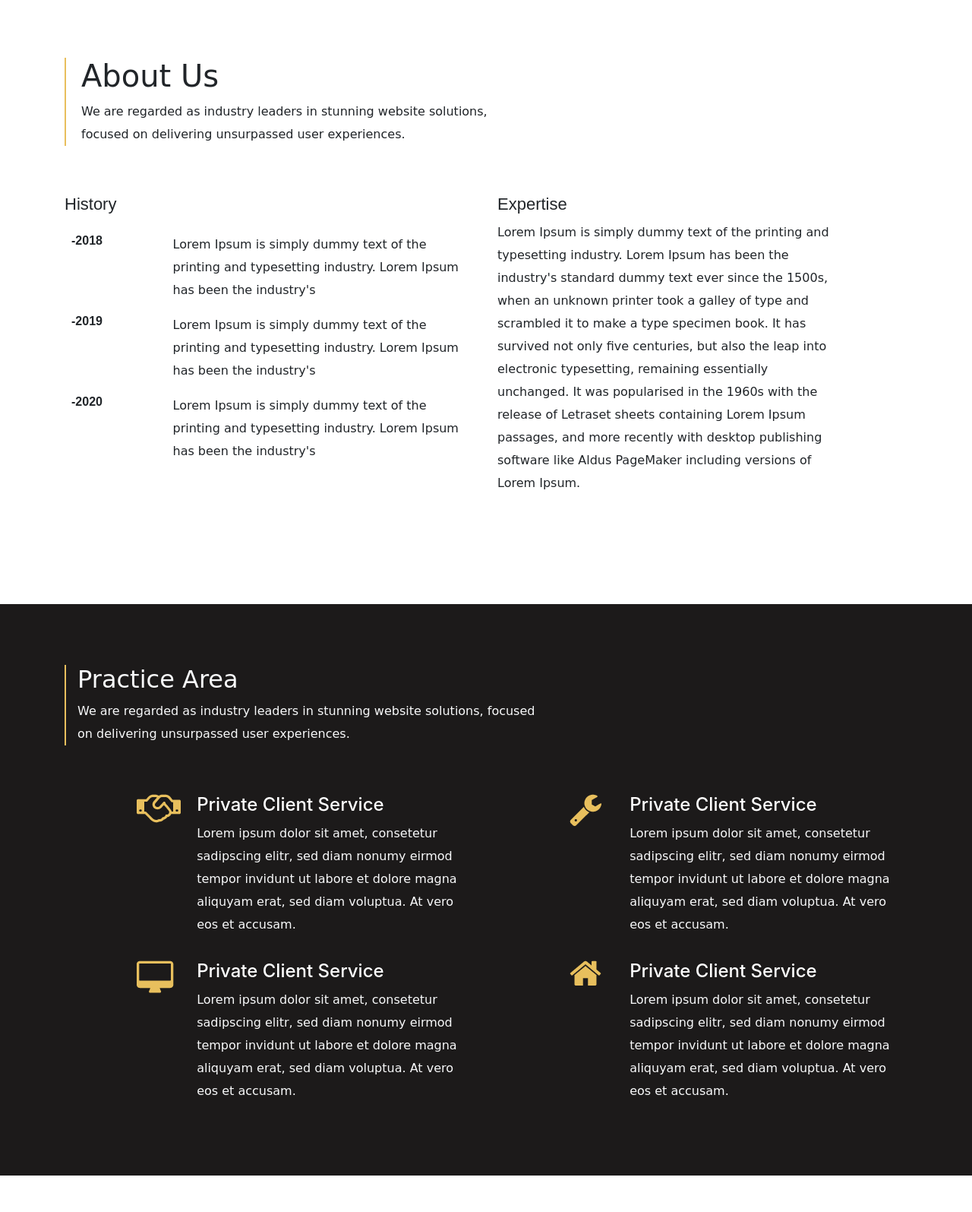
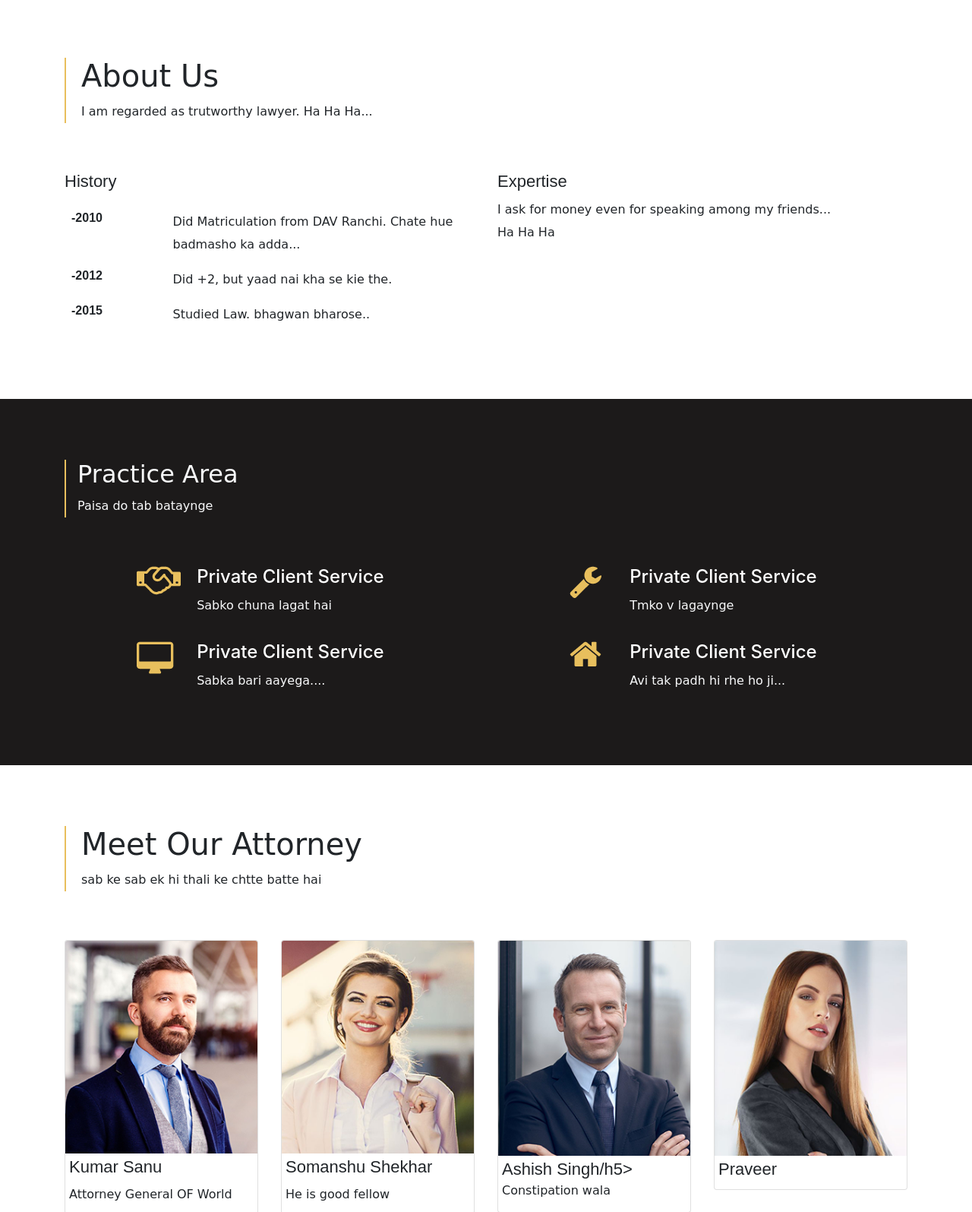
Before and after one commit to adv-kumarsanu/profile, a plain HTML site: page index.html in a window 1280 px wide. Shown: the part 660-2255 px from the top of the page at 76% size. Drawn offline with Linux system fonts and the light colour scheme; a script that the page names is missing; a web font is replaced by a local one.

Commit message:
Update index.html

```diff
--- a/index.html
+++ b/index.html
@@ -94,7 +94,7 @@
         <div class="row">
           <div class="col-md-5 offset-md-2">
             <div class="hero-heading">
-              <h1 class="text-light">Adam Suaerez</h1>
+              <h1 class="text-light">Kumar Sanu</h1>
               <h5 class="text-light">Lawyer</h5>
             </div>
           </div>
@@ -116,8 +116,7 @@
           <div class="about-heading wow fadeInLeft">
             <h1>About Us</h1>
             <p>
-              We are regarded as industry leaders in stunning website solutions, focused on delivering unsurpassed user
-              experiences.
+              I am regarded as trutworthy lawyer. Ha Ha Ha...
             </p>
           </div>
         </div>
@@ -132,36 +131,33 @@
           <!-- History 1 Start-->
           <div class="row pt-3">
             <div class="col-md-3 pl-4">
-              <h6>-2018</h6>
+              <h6>-2010</h6>
             </div>
             <div class="col-md-9">
               <p>
-                Lorem Ipsum is simply dummy text of the printing and typesetting industry. Lorem Ipsum has been the
-                industry's
+                Did Matriculation from DAV Ranchi. Chate hue badmasho ka adda...
               </p>
             </div>
             <!-- History 1 End-->
 
             <!-- History 2 Start-->
             <div class="col-md-3 pl-4">
-              <h6>-2019</h6>
+              <h6>-2012</h6>
             </div>
             <div class="col-md-9">
               <p>
-                Lorem Ipsum is simply dummy text of the printing and typesetting industry. Lorem Ipsum has been the
-                industry's
+                Did +2, but yaad nai kha se kie the.
               </p>
             </div>
             <!-- History 2 End-->
 
             <!-- History 3 Start-->
             <div class="col-md-3 pl-4">
-              <h6>-2020</h6>
+              <h6>-2015</h6>
             </div>
             <div class="col-md-9">
               <p>
-                Lorem Ipsum is simply dummy text of the printing and typesetting industry. Lorem Ipsum has been the
-                industry's
+                Studied Law. bhagwan bharose..
               </p>
             </div>
           </div>
@@ -172,12 +168,8 @@
         <div class="col-md-5 pb-5 expertise">
           <h5>Expertise</h5>
           <p>
-            Lorem Ipsum is simply dummy text of the printing and typesetting industry. Lorem Ipsum has been the
-            industry's standard dummy text ever since the 1500s, when an unknown printer took a galley of type and
-            scrambled it to make a type specimen book. It has survived not only five centuries, but also the leap into
-            electronic typesetting, remaining essentially unchanged. It was popularised in the 1960s with the release of
-            Letraset sheets containing Lorem Ipsum passages, and more recently with desktop publishing software like
-            Aldus PageMaker including versions of Lorem Ipsum.
+            I ask for money even for speaking among my friends...
+Ha Ha Ha
           </p>
         </div>
         <!-- Expertise End -->
@@ -195,8 +187,7 @@
         <div class="col-lg-7">
           <div class="practice-heading wow fadeInLeft">
             <h2 class="text-light">Practice Area</h2>
-            <p>We are regarded as industry leaders in stunning website solutions, focused on delivering unsurpassed user
-              experiences.</p>
+            <p>Paisa do tab bataynge</p>
           </div>
         </div>
       </div>
@@ -213,8 +204,7 @@
             <div class="col-md-10">
               <h4>Private Client Service</h4>
               <p>
-                Lorem ipsum dolor sit amet, consetetur sadipscing elitr, sed diam nonumy eirmod tempor invidunt ut
-                labore et dolore magna aliquyam erat, sed diam voluptua. At vero eos et accusam.
+                Sabko chuna lagat hai
               </p>
             </div>
           </div>
@@ -230,8 +220,7 @@
             <div class="col-md-10">
               <h4>Private Client Service</h4>
               <p>
-                Lorem ipsum dolor sit amet, consetetur sadipscing elitr, sed diam nonumy eirmod tempor invidunt ut
-                labore et dolore magna aliquyam erat, sed diam voluptua. At vero eos et accusam.
+                Tmko v lagaynge
               </p>
             </div>
           </div>
@@ -249,8 +238,7 @@
             <div class="col-md-10">
               <h4>Private Client Service</h4>
               <p>
-                Lorem ipsum dolor sit amet, consetetur sadipscing elitr, sed diam nonumy eirmod tempor invidunt ut
-                labore et dolore magna aliquyam erat, sed diam voluptua. At vero eos et accusam.
+                Sabka bari aayega....
               </p>
             </div>
           </div>
@@ -266,8 +254,7 @@
             <div class="col-md-10">
               <h4>Private Client Service</h4>
               <p>
-                Lorem ipsum dolor sit amet, consetetur sadipscing elitr, sed diam nonumy eirmod tempor invidunt ut
-                labore et dolore magna aliquyam erat, sed diam voluptua. At vero eos et accusam.
+               Avi tak padh hi rhe ho ji...
               </p>
             </div>
           </div>
@@ -288,8 +275,7 @@
           <!-- Lawyers Heading Start -->
           <div class="lawyers-heading wow fadeInLeft">
             <h1>Meet Our Attorney</h1>
-            <p>We are regarded as industry leaders in stunning website solutions, focused on delivering unsurpassed user
-              experiences.</p>
+            <p>sab ke sab ek hi thali ke chtte batte hai</p>
           </div>
           <!-- Lawyers Heading End -->
         </div>
@@ -304,8 +290,8 @@
           <div class="card">
             <img src="img/team-one.png" alt="Team One" class="card-img-top">
             <div class="card-body">
-              <h5>Adam Suarez</h5>
-              <p>Attorney General</p>
+              <h5>Kumar Sanu</h5>
+              <p>Attorney General OF World</p>
             </div>
           </div>
         </div>
@@ -317,8 +303,8 @@
           <div class="card">
             <img src="img/team-two.png" alt="Team Two" class="card-img-top">
             <div class="card-body">
-              <h5>Lina Suarez</h5>
-              <p>Attorney General</p>
+              <h5>Somanshu Shekhar</h5>
+              <p>He is good fellow</p>
             </div>
           </div>
         </div>
@@ -330,8 +316,8 @@
           <div class="card">
             <img src="img/team-three.png" alt="Team Three" class="card-img-top">
             <div class="card-body">
-              <h5>Jems Snow</h5>
-              <p>Attorney General</p>
+              <h5>Ashish Singh/h5>
+              <p>Constipation wala</p>
             </div>
           </div>
         </div>
@@ -343,12 +329,23 @@
           <div class="card">
             <img src="img/team-four.png" alt="Team Four" class="card-img-top">
             <div class="card-body">
-              <h5>Linister White</h5>
-              <p>Attorney General</p>
+              <h5>Praveer</h5>
+              <p></p>
             </div>
           </div>
         </div>
         <!-- 4th Content End -->
+         <!-- 5th Content Start -->
+        <div class="col-md-3 col-sm-6 downteam">
+          <!-- Card Content -->
+          <div class="card">
+            <img src="img/team-four.png" alt="Team Four" class="card-img-top">
+            <div class="card-body">
+              <h5>Akash</h5>
+              <p>BiBi se pareshan</p>
+            </div>
+          </div>
+        </div>
       </div>
       <!-- Practice Content End -->
     </div>
@@ -363,8 +360,7 @@
         <div class="col-lg-8">
           <div class="clients-heading wow fadeInLeft">
             <h1 class="text-light">Our Clients Say</h1>
-            <p>We are regarded as industry leaders in stunning website solutions, focused on delivering unsurpassed user
-              experiences.</p>
+            <p>Chuna laga dia oye...</p>
           </div>
         </div>
       </div>
@@ -382,12 +378,9 @@
           </div>
           <div class="col-md-6">
             <div class="clients-message p-2 ml-3">
-              <p>Lorem ipsum dolor sit amet, consetetur sadipscing elitr, sed diam nonumy eirmod tempor invidunt ut
-                labore et dolore magna aliquyam erat, sed diam voluptua. At vero eos et accusam et justo duo dolores et
-                ea rebum. Stet clita kasd gubergren, no sea takimata sanctus est Lorem.Lorem ipsum dolor sit amet,
-                consetetur sadipscing elitr, sed diam nonumy eirmod tempor invidunt.</p>
-              <h3 class="text-light">Alon Smith</h3>
-              <h6 class="text-light">CEO of AVC Group</h6>
+              <p>Ab kya like soch rhe hai...</p>
+              <h3 class="text-light">Shekhar</h3>
+              <h6 class="text-light">The Creator</h6>
             </div>
           </div>
         </div>
@@ -402,12 +395,9 @@
           </div>
           <div class="col-md-6">
             <div class="clients-message p-2 ml-3">
-              <p>Lorem ipsum dolor sit amet, consetetur sadipscing elitr, sed diam nonumy eirmod tempor invidunt ut
-                labore et dolore magna aliquyam erat, sed diam voluptua. At vero eos et accusam et justo duo dolores et
-                ea rebum. Stet clita kasd gubergren, no sea takimata sanctus est Lorem.Lorem ipsum dolor sit amet,
-                consetetur sadipscing elitr, sed diam nonumy eirmod tempor invidunt.</p>
-              <h3 class="text-light">Alon Smith</h3>
-              <h6 class="text-light">CEO of AVC Group</h6>
+              <p>To be filled 1.</p>
+              <h3 class="text-light">Ashish</h3>
+              <h6 class="text-light">CEO of Chutia Group</h6>
             </div>
           </div>
         </div>
@@ -422,12 +412,9 @@
           </div>
           <div class="col-md-6">
             <div class="clients-message p-2 ml-3">
-              <p>Lorem ipsum dolor sit amet, consetetur sadipscing elitr, sed diam nonumy eirmod tempor invidunt ut
-                labore et dolore magna aliquyam erat, sed diam voluptua. At vero eos et accusam et justo duo dolores et
-                ea rebum. Stet clita kasd gubergren, no sea takimata sanctus est Lorem.Lorem ipsum dolor sit amet,
-                consetetur sadipscing elitr, sed diam nonumy eirmod tempor invidunt.</p>
-              <h3 class="text-light">Alon Smith</h3>
-              <h6 class="text-light">CEO of AVC Group</h6>
+              <p>TO BE FILLED 2.</p>
+              <h3 class="text-light">sanu</h3>
+              <h6 class="text-light">CEO of ha ha Group</h6>
             </div>
           </div>
         </div>
@@ -448,7 +435,7 @@
         <div class="col-lg-8">
           <div class="publication-heading">
             <h1>Recent Publications</h1>
-            <p>We are regarded as industry leaders in stunning website solutions, focused on delivering unsurpassed user
+            <p>We are regarded as industry leaders , focused on delivering unsurpassed user
               experiences.</p>
           </div>
         </div>
@@ -465,13 +452,11 @@
             <div class="card-body">
               <h4 class="card-title text-secondary">Publication Title</h4>
               <div>
-                <span>by Adam Suaerez</span>
+                <span>by Kumar Sanu</span>
                 <span>18 Feb, 2020</span>
               </div>
               <p class="card-text">
-                Lorem ipsum dolor sit amet, consetetur sadipscing elitr, sed diam nonumy eirmod tempor invidunt ut
-                labore et dolore magna aliquyam erat, sed diam voluptua. At vero eos et accusam et justo duo dolores et
-                ea rebum.
+               To be filled 3.
               </p>
             </div>
             <div class="card-footer">
@@ -491,13 +476,11 @@
             <div class="card-body">
               <h4 class="card-title text-secondary">Publication Title</h4>
               <div class="">
-                <span>by Adam Suaerez</span>
+                <span>by Kumar Sanu</span>
                 <span>18 Feb, 2020</span>
               </div>
               <p class="card-text">
-                Lorem ipsum dolor sit amet, consetetur sadipscing elitr, sed diam nonumy eirmod tempor invidunt ut
-                labore et dolore magna aliquyam erat, sed diam voluptua. At vero eos et accusam et justo duo dolores et
-                ea rebum.
+                To be filled 4.
               </p>
             </div>
             <div class="card-footer">
@@ -517,13 +500,11 @@
             <div class="card-body">
               <h4 class="card-title text-secondary">Publication Title</h4>
               <div>
-                <span>by Adam Suaerez</span>
+                <span>by Kumar Sanu</span>
                 <span>18 Feb, 2020</span>
               </div>
               <p class="card-text">
-                Lorem ipsum dolor sit amet, consetetur sadipscing elitr, sed diam nonumy eirmod tempor invidunt ut
-                labore et dolore magna aliquyam erat, sed diam voluptua. At vero eos et accusam et justo duo dolores et
-                ea rebum.
+                To be filled 5.
               </p>
             </div>
             <div class="card-footer">
@@ -550,7 +531,7 @@
           <div class="faq-heading wow fadeInLeft">
             <h1 class=" text-light">Frequently asked questions</h1>
             <p>
-              We are regarded as industry leaders in stunning website solutions, focused on delivering unsurpassed user
+              We are regarded as industry leaders focused on delivering unsurpassed user
               experiences.
             </p>
           </div>
@@ -567,7 +548,7 @@
             <p>How do I change my custody and suport orders?</p>
           </div>
           <div id="three">
-            <p>How to make a General Diary?</p>
+            <p>How to handle Huma Tafficking ?</p>
           </div>
           <div id="four">
             <p>What paperwork do I need to complete to file for divorce?</p>
@@ -584,8 +565,7 @@
           <div class="faq-content-2 p-4">
             <p>
               Long established fact that a reader will be distracted by the readable content of a page when looking at
-              its layout. The point of using Lorem Ipsum is that it has a more-or-less normal distribution of letters,
-              as opposed to using 'Content here, content here', making it look like readable English.
+              its layout.
 
               Many web sites still in their infancy. Various versions have evolved. sometimes by accident, sometimes on
               purpose (injected humour and the like).
@@ -604,7 +584,7 @@
           <div class="contact-heading wow fadeInLeft">
             <h1>Contact Us</h1>
             <p>
-              We are regarded as industry leaders in stunning website solutions, focused on delivering unsurpassed user
+              We are regarded as industry leaders, focused on delivering unsurpassed user
               experiences.
             </p>
           </div>
@@ -641,7 +621,7 @@
   <!-- Footer -->
   <footer class="py-5 bg-dark">
     <div class="container">
-      <p class="m-0 text-center text-white">Copyright &copy; 2020 | All rights reseved by Mrh Rifat</p>
+      <p class="m-0 text-center text-white">Copyright &copy; 2025 | All rights reseved by Somanshu Shekhar</p>
     </div>
     <!-- /.container -->
   </footer>
```
